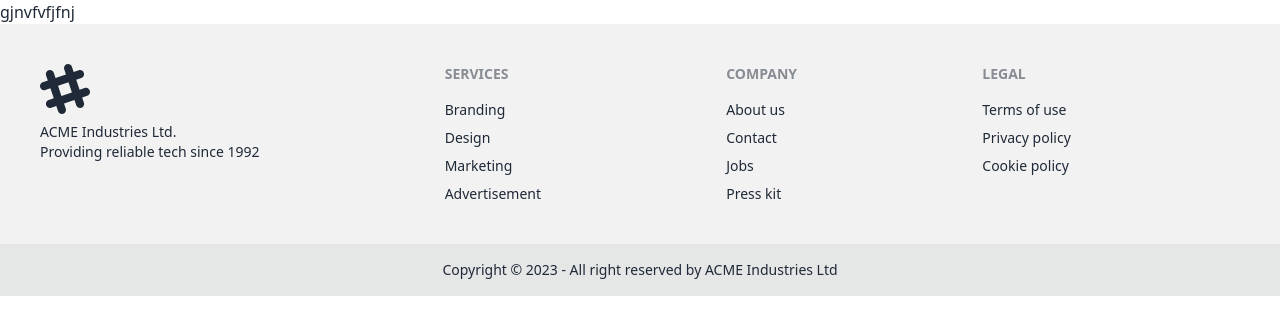
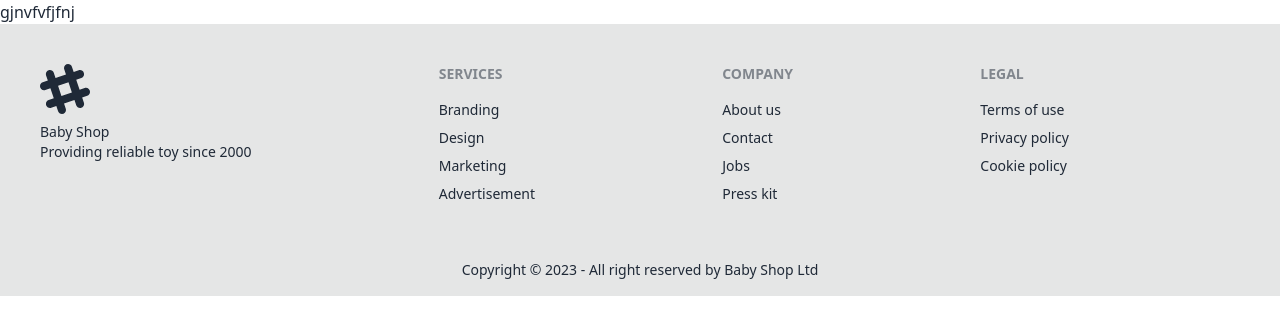
Before and after one commit to Hedayetul-Islam/toy-cars-client, a React (Vite) app: page / in a window 1280 px wide. Shown: the top 334 px of the page. Built offline with nearby package versions, Linux system fonts and the light colour scheme.

Commit message:
footer added

```diff
--- a/src/Pages/Shared/Footer/Footer.jsx
+++ b/src/Pages/Shared/Footer/Footer.jsx
@@ -2,10 +2,10 @@
 const Footer = () => {
     return (
         <div>
-            <footer className="footer p-10 bg-base-200 text-base-content">
+            <footer className="footer p-10 bg-base-300 text-base-content">
                 <div>
                     <svg width="50" height="50" viewBox="0 0 24 24" xmlns="http://www.w3.org/2000/svg" fillRule="evenodd" clipRule="evenodd" className="fill-current"><path d="M22.672 15.226l-2.432.811.841 2.515c.33 1.019-.209 2.127-1.23 2.456-1.15.325-2.148-.321-2.463-1.226l-.84-2.518-5.013 1.677.84 2.517c.391 1.203-.434 2.542-1.831 2.542-.88 0-1.601-.564-1.86-1.314l-.842-2.516-2.431.809c-1.135.328-2.145-.317-2.463-1.229-.329-1.018.211-2.127 1.231-2.456l2.432-.809-1.621-4.823-2.432.808c-1.355.384-2.558-.59-2.558-1.839 0-.817.509-1.582 1.327-1.846l2.433-.809-.842-2.515c-.33-1.02.211-2.129 1.232-2.458 1.02-.329 2.13.209 2.461 1.229l.842 2.515 5.011-1.677-.839-2.517c-.403-1.238.484-2.553 1.843-2.553.819 0 1.585.509 1.85 1.326l.841 2.517 2.431-.81c1.02-.33 2.131.211 2.461 1.229.332 1.018-.21 2.126-1.23 2.456l-2.433.809 1.622 4.823 2.433-.809c1.242-.401 2.557.484 2.557 1.838 0 .819-.51 1.583-1.328 1.847m-8.992-6.428l-5.01 1.675 1.619 4.828 5.011-1.674-1.62-4.829z"></path></svg>
-                    <p>ACME Industries Ltd.<br />Providing reliable tech since 1992</p>
+                    <p>Baby Shop<br />Providing reliable toy since 2000</p>
                 </div>
                 <div>
                     <span className="footer-title">Services</span>
@@ -30,7 +30,7 @@ const Footer = () => {
             </footer>
             <footer className="footer footer-center p-4 bg-base-300 text-base-content">
                 <div>
-                    <p>Copyright © 2023 - All right reserved by ACME Industries Ltd</p>
+                    <p>Copyright © 2023 - All right reserved by Baby Shop Ltd</p>
                 </div>
             </footer>
         </div>
```
